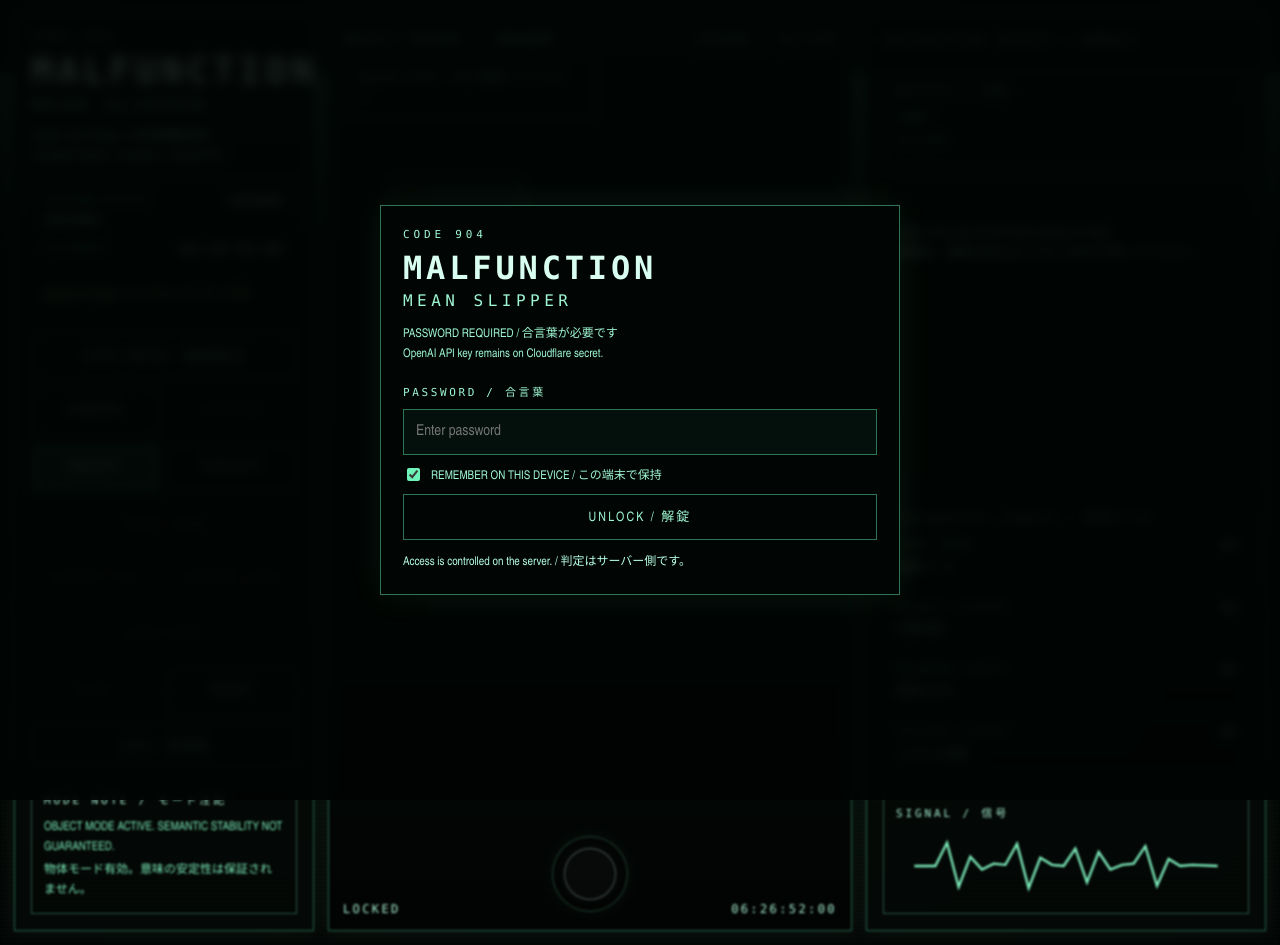
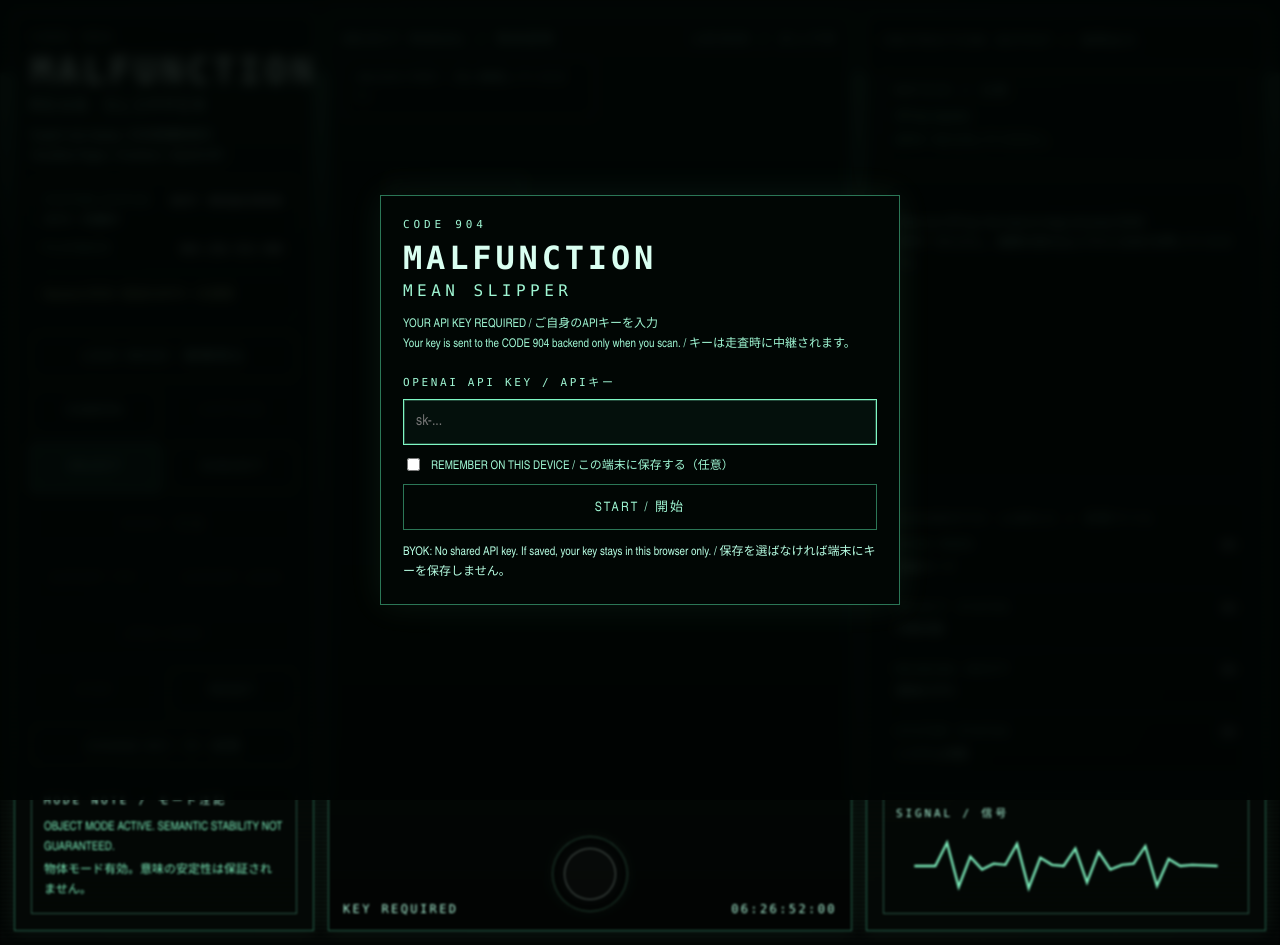
Before and after one commit to Masato-Nasu/CODE904, a plain HTML site: page index.html in a window 1280 px wide. Drawn offline with Linux system fonts and the light colour scheme.

Commit message:
Replace passphrase entry with optional-remember BYOK form

```diff
--- a/index.html
+++ b/index.html
@@ -18,17 +18,17 @@
       <h2>MALFUNCTION</h2>
       <div class="auth-sub">MEAN SLIPPER</div>
       <p class="auth-text">
-        PASSWORD REQUIRED / 合言葉が必要です<br>
-        OpenAI API key remains on Cloudflare secret.
+        YOUR API KEY REQUIRED / ご自身のAPIキーを入力<br>
+        Your key is sent to the CODE 904 backend only when you scan. / キーは走査時に中継されます。
       </p>
       <form id="auth-form" class="auth-form">
-        <label class="auth-label" for="password-input">PASSWORD / 合言葉</label>
-        <input id="password-input" class="auth-input" type="password" autocomplete="current-password" placeholder="Enter password">
-        <label class="auth-remember"><input id="remember-password" type="checkbox" checked> REMEMBER ON THIS DEVICE / この端末で保持</label>
-        <button class="button auth-button" type="submit">UNLOCK / 解錠</button>
+        <label class="auth-label" for="api-key-input">OPENAI API KEY / APIキー</label>
+        <input id="api-key-input" class="auth-input" type="password" autocomplete="off" autocapitalize="off" spellcheck="false" placeholder="sk-..." aria-describedby="auth-small">
+        <label class="auth-remember"><input id="remember-key" type="checkbox"> REMEMBER ON THIS DEVICE / この端末に保存する（任意）</label>
+        <button class="button auth-button" type="submit">START / 開始</button>
       </form>
       <div class="auth-error hidden" id="auth-error"></div>
-      <div class="auth-small" id="auth-small">Access is controlled on the server. / 判定はサーバー側です。</div>
+      <div class="auth-small" id="auth-small">BYOK: No shared API key. If saved, your key stays in this browser only. / 保存を選ばなければ端末にキーを保存しません。</div>
     </div>
   </div>
 
@@ -48,11 +48,11 @@
       </div>
 
       <section class="status-box">
-        <div class="row"><span>SYSTEM STATUS</span><strong id="status-en">LOCKED</strong></div>
-        <div class="status-jp" id="status-jp">認証待機中</div>
+        <div class="row"><span>SYSTEM STATUS</span><strong id="status-en">KEY REQUIRED</strong></div>
+        <div class="status-jp" id="status-jp">APIキー待機中</div>
         <div class="row row-spaced"><span>PLAYBACK</span><strong id="timecode">00:00:00:00</strong></div>
         <div class="progress-track"><div class="progress-fill" id="progress-fill"></div></div>
-        <div class="small-note" id="backend-note">Backend: locked / バックエンド: ロック中</div>
+        <div class="small-note" id="backend-note">Backend: BYOK / 各自のAPIキーを使用</div>
       </section>
 
       <section class="controls">
@@ -82,7 +82,7 @@
           <button class="button" id="reset-button">RESET</button>
         </div>
 
-        <button class="button subtle-button" id="lock-button">LOCK / 再施錠</button>
+        <button class="button subtle-button" id="lock-button">CHANGE KEY / キー変更</button>
       </section>
 
       <section class="note-box">
@@ -97,10 +97,10 @@
     <main class="panel panel-center">
       <div class="hud-label top-left" id="hud-mode">OBJECT MANUAL / 物体説明</div>
       <div class="hud-label top-right" id="hud-signal">NO SIGNAL / 入力待機</div>
-      <div class="hud-label bottom-left" id="hud-status">LOCKED</div>
+      <div class="hud-label bottom-left" id="hud-status">KEY REQUIRED</div>
       <div class="hud-label bottom-right" id="hud-timecode-2">00:00:00:00</div>
 
-      <div class="camera-tip" id="camera-tip">Unlock first. / 先に解錠してください。</div>
+      <div class="camera-tip" id="camera-tip">Enter your API key first. / 先にAPIキーを入力してください。</div>
 
       <div class="preview-surface" id="preview-surface">
         <img id="preview-image" class="hidden" alt="Target preview">
@@ -128,14 +128,14 @@
 
       <section class="notice-box">
         <div class="section-label">NOTICE / 注意</div>
-        <div id="notice-en">Locked.</div>
-        <div id="notice-jp">ロック中。</div>
+        <div id="notice-en">API key required.</div>
+        <div id="notice-jp">APIキーを入力してください。</div>
       </section>
 
       <section class="output-scroll" id="output-scroll">
         <div class="output-placeholder" id="output-placeholder">
-          Unlock, then press SCAN after loading an image.<br>
-          解錠後、画像を読み込んでから SCAN を押してください。
+          Enter your API key, then load an image and press SCAN.<br>
+          APIキーを入力し、画像を読み込んでから SCAN を押してください。
         </div>
         <div id="output-sections"></div>
       </section>
```
